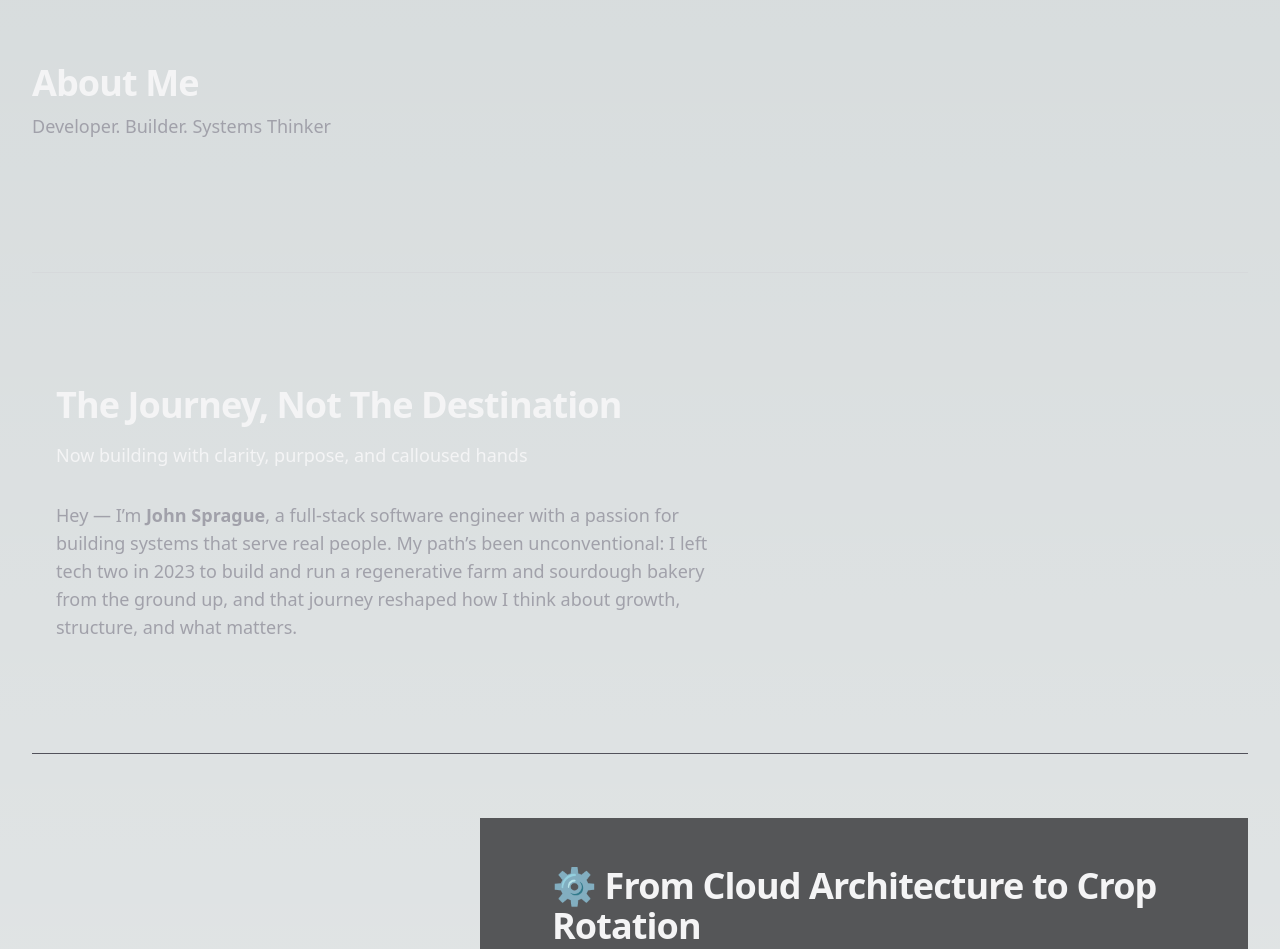
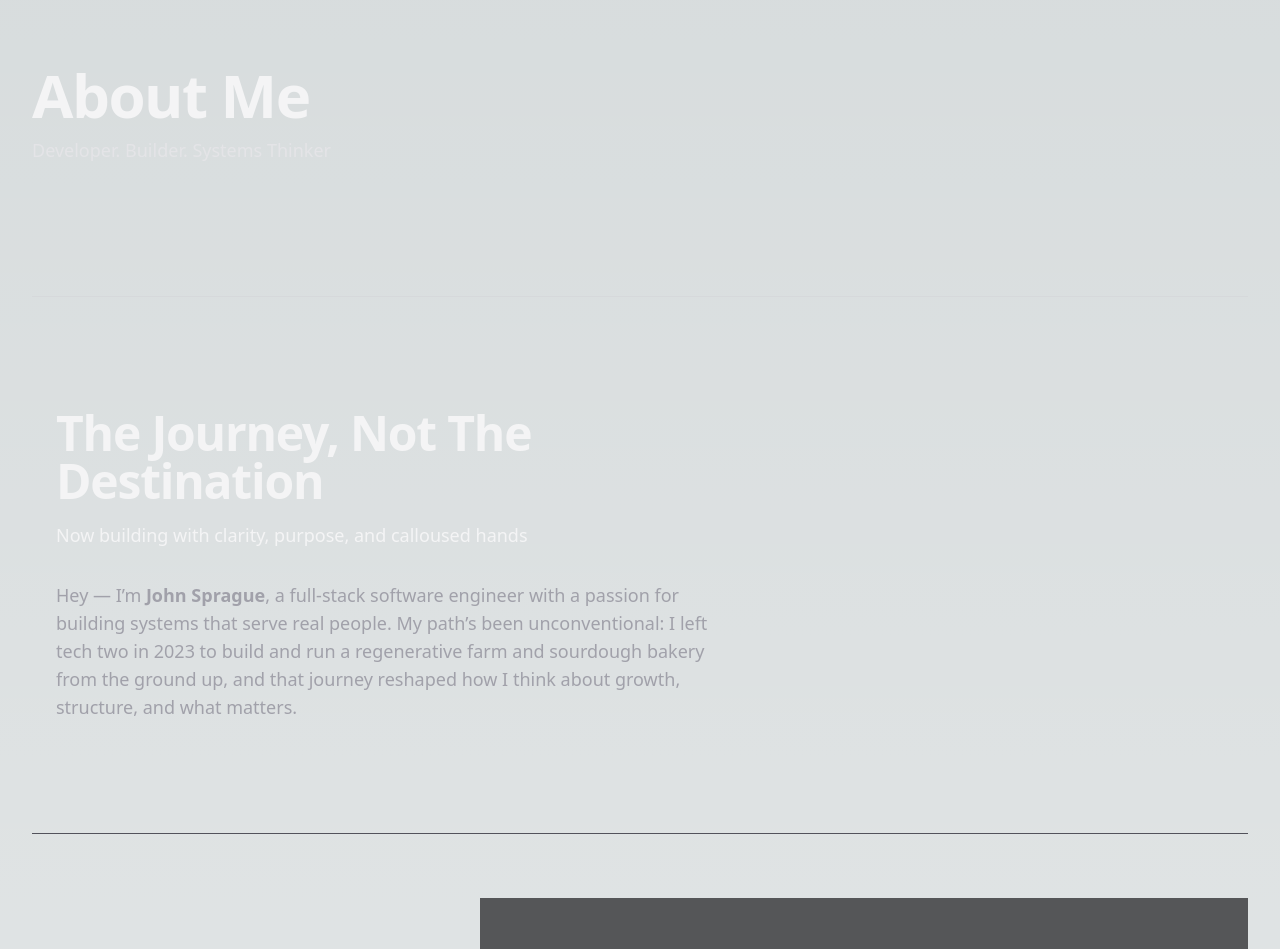
Before and after one commit to john-sprague/code-by-spraguejdev, a React (Vite) app: page /about-me in a window 1280 px wide. Shown: the part 240-1189 px from the top of the page. Built offline with nearby package versions, Linux system fonts and the light colour scheme.

Commit message:
chore: housekeeping

```diff
--- a/src/components/Section.tsx
+++ b/src/components/Section.tsx
@@ -16,8 +16,8 @@ const Section: React.FC<SectionProps> = ({
   return (
     <>
       <div
-        className={`relative py-12 w-full animate-fade-in max-w-3xl ${
-          isDarkMode ? "text-zinc-100" : "bg-zinc-800/75 text-zinc-100 ml-auto"
+        className={`relative py-12 w-full animate-fade-in max-w-3xl text-zinc-100 ${
+          isDarkMode ? "" : "bg-zinc-800/75  ml-auto"
         }`}
       >
         <div
@@ -27,7 +27,7 @@ const Section: React.FC<SectionProps> = ({
         >
           {/* Section Title */}
           <div className="max-w-2xl mx-auto lg:mx-0">
-            <h2 className="text-3xl font-bold tracking-tight sm:text-4xl">
+            <h2 className="text-3xl xl:text-5xl l:text-5xl med:text-4xl font-bold tracking-tight sm:text-4xl text-zinc-100">
               {title}
             </h2>
             <p className="mt-4 text-lg">{subtitle}</p>
--- a/src/components/TitleSection.tsx
+++ b/src/components/TitleSection.tsx
@@ -16,10 +16,10 @@ const TitleSection: React.FC<TitleSectionProps> = ({
       <div className="max-w-2xl mx-auto lg:mx-0 ">
         <div className="hidden w-1/2 h-px animate-glow md:block animate-fade-left bg-gradient-to-r from-zinc-300/0 via-zinc-300/50 to-zinc-300/0" />
         <br />
-        <h2 className="text-3xl font-bold tracking-tight text-zinc-100 sm:text-4xl animate-title">
+        <h2 className="text-3xl xl:text-6xl font-bold tracking-tight text-zinc-100 sm:text-4xl animate-title">
           {title}
         </h2>
-        <p className="text-lg pt-4 text-zinc-400 space-y-2  animate-title ">
+        <p className="text-lg pt-4 text-zinc-200 space-y-2  animate-title ">
           {subtitle}
         </p>
         <br />
--- a/src/routes/AboutMe.tsx
+++ b/src/routes/AboutMe.tsx
@@ -28,7 +28,7 @@ const AboutMe: React.FC = () => {
 
         {/* Section 2 - Career Journey */}
         <Section
-          title="⚙️ From Cloud Architecture to Crop Rotation"
+          title="From Cloud Architecture to Crop Rotation"
           subtitle="My career journey has brought me from engineering scalable systems to optimizing agricultural workflows."
           isDarkMode={false}
         >
```
